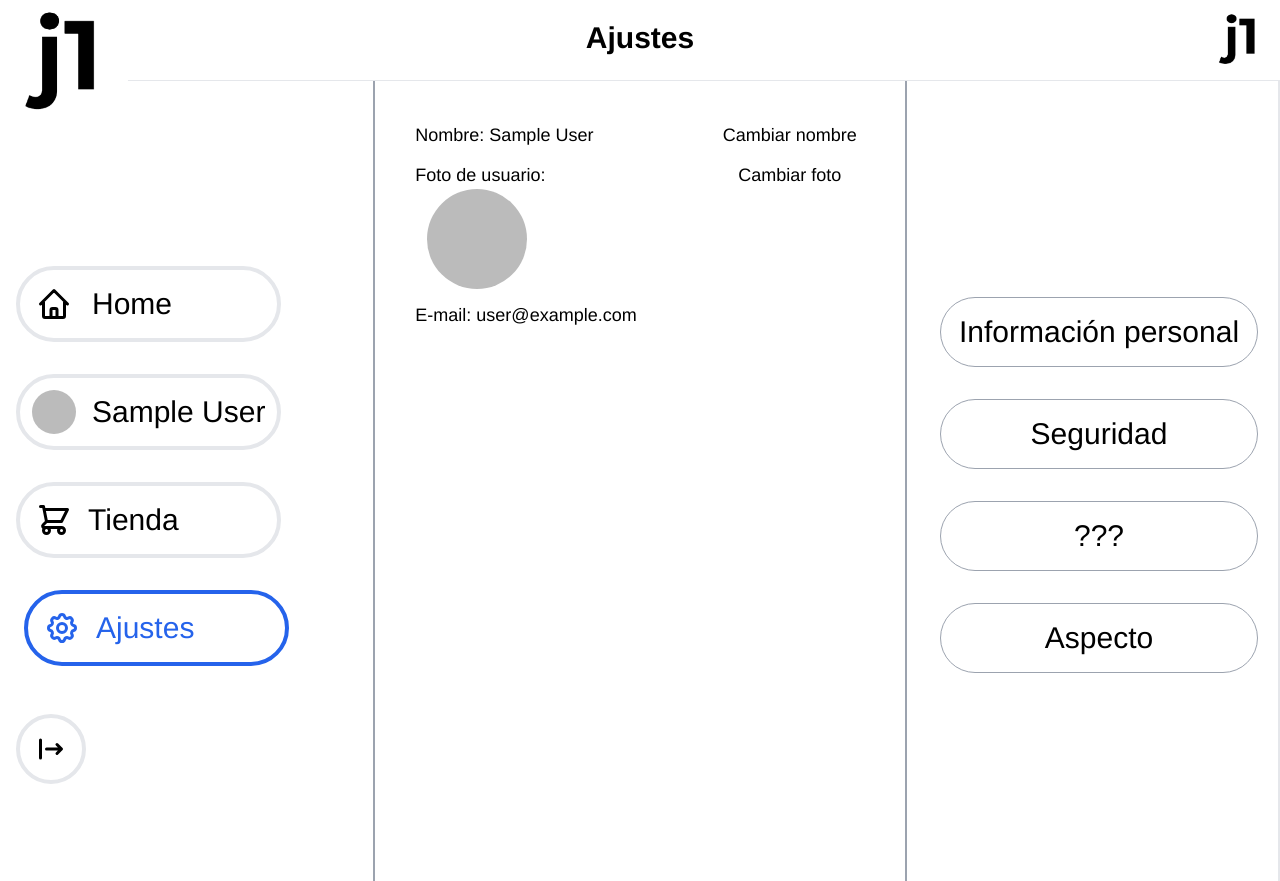
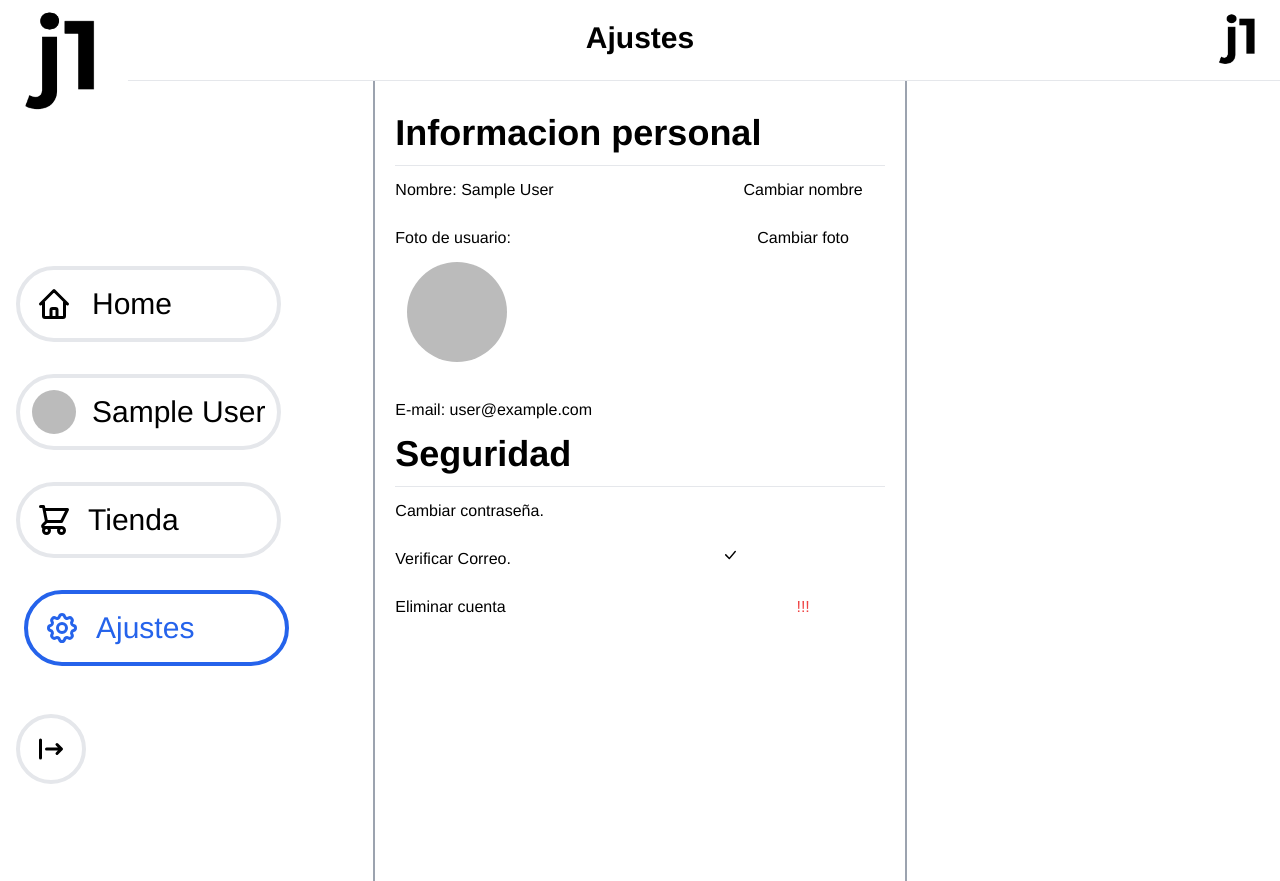
Before and after one commit to j1-dev/j1.old, a React (Create React App) app: page /Ajustes in a window 1280 px wide. Built offline with nearby package versions, Linux system fonts and the light colour scheme; no server answers; sample sign-in values are in the browser's storage; a web font is replaced by a local one.

Commit message:
:lipstick: Removed buttons completely
Remove buttons and added a center pannel with all the options divided by sections

```diff
--- a/src/pages/Ajustes.jsx
+++ b/src/pages/Ajustes.jsx
@@ -227,48 +227,82 @@ const Settings = () => {
   return (
     <div>
       <hr />
-      <div className="relative float-right h-screen w-1/4 border-r-2 p-5 text-justify">
-        <ul className="absolute right-5 top-[200px] w-full origin-center text-3xl">
-          <li>
-            <button
-              onClick={handleSelected}
-              className="my-4 w-full rounded-full border border-gray-400 py-4 text-center transition-colors duration-75 hover:bg-gray-300"
-              id="informacion"
-            >
-              Información personal
-            </button>
-          </li>
-          <li>
-            <button
-              onClick={handleSelected}
-              className="my-4 w-full rounded-full border border-gray-400 py-4 text-center transition-colors duration-75 hover:bg-gray-300"
-              id="seguridad"
-            >
-              Seguridad
-            </button>
-          </li>
-          <li>
-            <button
-              onClick={handleSelected}
-              className="my-4 w-full rounded-full border border-gray-400 py-4 text-center transition-colors duration-75 hover:bg-gray-300"
-              id="???"
-            >
-              ???
-            </button>
-          </li>
-          <li>
-            <button
-              onClick={handleSelected}
-              className="my-4 w-full rounded-full border border-gray-400 py-4 text-center transition-colors duration-75 hover:bg-gray-300"
-              id="aspecto"
-            >
-              Aspecto
-            </button>
-          </li>
-        </ul>
-      </div>
-      <div className="m-auto h-screen w-5/12 border-r-2 border-l-2 border-gray-400 p-10 text-left text-lg">
-        {renderSelected()}
+      <div className="m-auto h-screen w-5/12 border-l-2 border-r-2 border-gray-400 p-5 text-left">
+        <h1 className="my-3 text-4xl font-bold">Informacion personal</h1>
+        <hr />
+        <div>
+          <div className="float-left my-3 w-2/3">
+            Nombre: {currentUser.displayName}
+          </div>
+          <button className="float-right my-3 w-1/3 ">Cambiar nombre</button>
+        </div>
+        <hr />
+        <div className="float-left my-3 w-2/3 ">
+          <div className="">Foto de usuario: </div>
+          <Avatar
+            className="m-3"
+            alt="lol"
+            src={profilePic}
+            sx={{ height: 100, width: 100 }}
+          />
+        </div>
+        {image == null && (
+          <button
+            className="float-right my-3 w-1/3 "
+            onClick={() => {
+              setOpen(!open);
+            }}
+          >
+            Cambiar foto
+          </button>
+        )}
+        {image != null && (
+          <button className="float-right w-1/3 " onClick={handleUpload}>
+            Subir foto
+          </button>
+        )}
+
+        <span className="float-left my-3 w-full ">
+          E-mail: {currentUser.email}
+        </span>
+
+        <Modal
+          open={open}
+          onClose={() => {
+            setOpen(!open);
+          }}
+        >
+          <Box className="mx-auto my-72 h-64 w-1/2 bg-white text-center ">
+            <input
+              type="file"
+              ref={imgRef}
+              className="h-full w-full"
+              onChange={(event) => {
+                setImage(event.target.files[0]);
+              }}
+            />
+          </Box>
+        </Modal>
+
+        <h1 className="my-3 mt-48 text-4xl font-bold">Seguridad</h1>
+        <hr />
+
+        <div>
+          <div className="float-left my-3 w-2/3">Cambiar contraseña.</div>
+          <input className="float-right my-3 w-1/3" />
+
+          <div className="float-left my-3 w-2/3">Verificar Correo.</div>
+          <div className="float-right my-3 w-1/3">
+            {currentUser.emailVerified ? (
+              <BsCheckLg />
+            ) : (
+              <GrAdd className="rotate-45 scale-150" />
+            )}
+          </div>
+
+          <div className="float-left my-3 w-2/3 ">Eliminar cuenta</div>
+          <button className="float-right my-3 w-1/3 text-red-500"> !!! </button>
+        </div>
       </div>
     </div>
   );
```
